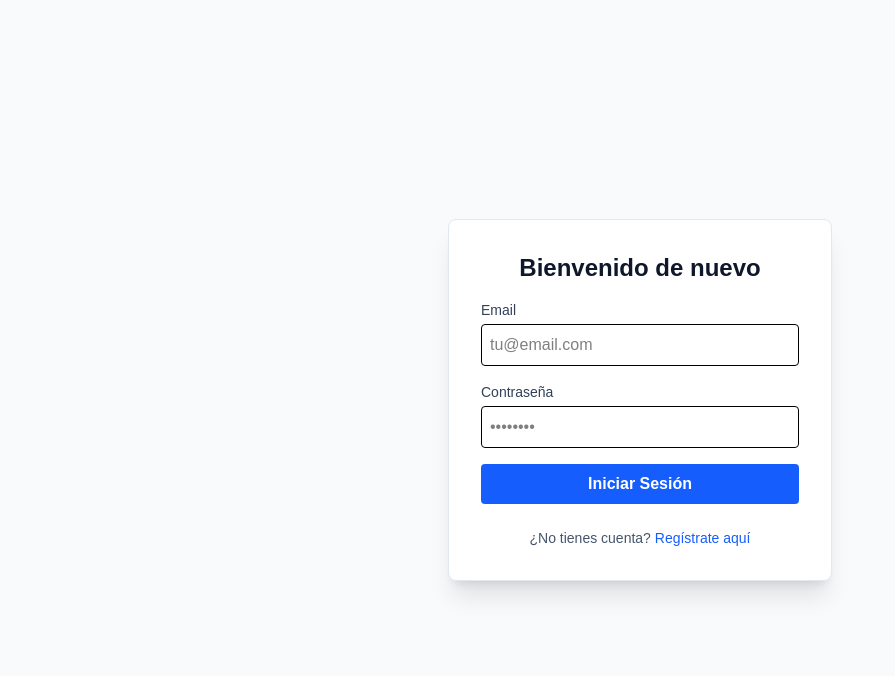
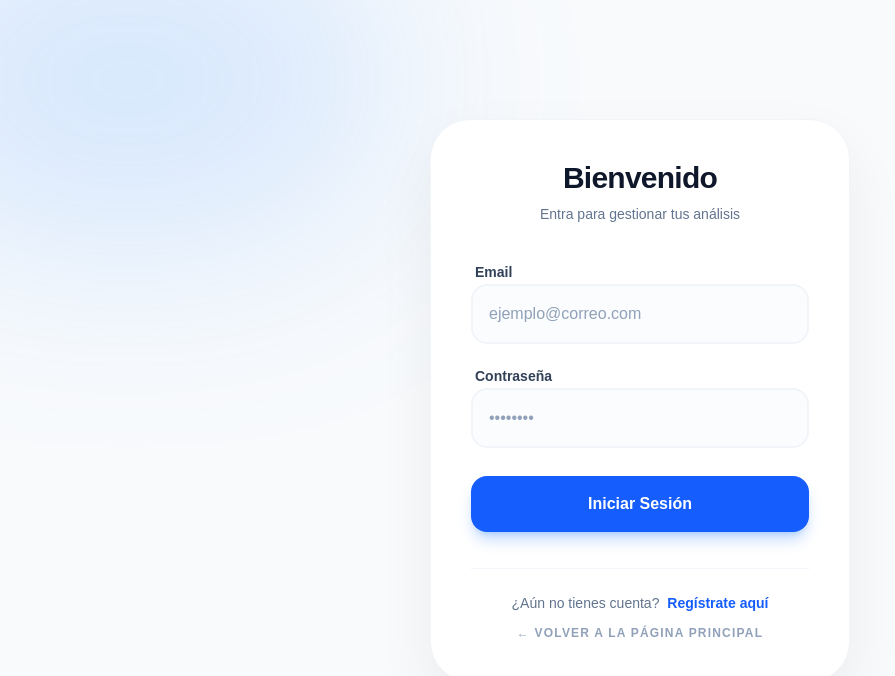
Before and after one commit to Pablo-Duenas/SmartRecruit, a Next.js app in the folder smart-recruit/: page /login in a window 1280 px wide. Shown: the top 676 px of the page, without its empty margins (0-895 px from the left). Built offline with nearby package versions, Linux system fonts and the light colour scheme; no server answers.

Commit message:
login y signup hecho

```diff
--- a/smart-recruit/app/login/page.tsx
+++ b/smart-recruit/app/login/page.tsx
@@ -9,54 +9,72 @@ export default function LoginPage() {
   const [email, setEmail] = useState("");
   const [password, setPassword] = useState("");
   const [loading, setLoading] = useState(false);
-  const [errorMsg, setErrorMsg] = useState("");
+  const [msg, setMsg] = useState({ type: "", text: "" });
   const router = useRouter();
 
   const handleLogin = async (e: React.FormEvent) => {
     e.preventDefault();
     setLoading(true);
-    setErrorMsg("");
+    setMsg({ type: "", text: "" });
 
-    const { error } = await supabase.auth.signInWithPassword({
-      email,
-      password,
-    });
+    try {
+      const { data, error } = await supabase.auth.signInWithPassword({
+        email,
+        password,
+      });
 
-    if (error) {
-      setErrorMsg("Credenciales incorrectas o usuario no encontrado.");
+      if (error) throw error;
+
+      setMsg({ type: "success", text: "Sesión iniciada correctamente" });
+
+      setTimeout(() => {
+        router.push("/");
+        router.refresh();
+      }, 800);
+
+    } catch (error: any) {
+      setMsg({
+        type: "error",
+        text: "Email o contraseña incorrectos"
+      });
       setLoading(false);
-    } else {
-      // Si todo sale bien, lo mandamos al home o dashboard
-      router.push("/");
-      router.refresh(); // Refresca para que el Navbar detecte la sesión
     }
   };
 
   return (
-    <div className="flex flex-col items-center justify-center min-h-screen bg-slate-50 p-4">
+    <div className="flex flex-col items-center justify-center min-h-screen bg-slate-50 p-6 relative overflow-hidden">
+      {/* Fondo decorativo */}
+      <div className="absolute top-[-10%] left-[-10%] w-[40%] h-[40%] bg-blue-400/20 rounded-full blur-[100px] pointer-events-none" />
+
       <form
         onSubmit={handleLogin}
-        className="bg-white p-8 rounded-lg shadow-xl w-full max-w-sm flex flex-col gap-4 border border-slate-200"
+        className="relative z-10 bg-white p-10 rounded-[2.5rem] shadow-[0_25px_60px_rgba(0,0,0,0.06)] w-full max-w-[420px] flex flex-col gap-5 border border-slate-100"
       >
-        <h1 className="text-2xl font-bold text-slate-900 text-center">Bienvenido de nuevo</h1>
 
-        <div className="flex flex-col gap-1">
-          <label className="text-sm font-medium text-slate-700">Email</label>
+
+        {/* Logo / Link Principal */}
+        <div className="text-center mb-4">
+          <h1 className="text-3xl font-black tracking-tight text-slate-900">Bienvenido</h1>
+          <p className="text-slate-500 mt-2 text-sm font-medium">Entra para gestionar tus análisis</p>
+        </div>
+
+        <div className="space-y-1.5">
+          <label className="text-sm font-bold text-slate-700 ml-1">Email</label>
           <input
             type="email"
-            placeholder="tu@email.com"
-            className="border p-2 rounded text-black outline-none focus:ring-2 focus:ring-blue-500"
+            placeholder="ejemplo@correo.com"
+            className="w-full border-2 border-slate-100 bg-slate-50/50 p-4 rounded-2xl text-black outline-none focus:border-blue-500 focus:ring-4 focus:ring-blue-500/10 transition-all placeholder:text-slate-400"
             onChange={(e) => setEmail(e.target.value)}
             required
           />
         </div>
 
-        <div className="flex flex-col gap-1">
-          <label className="text-sm font-medium text-slate-700">Contraseña</label>
+        <div className="space-y-1.5">
+          <label className="text-sm font-bold text-slate-700 ml-1">Contraseña</label>
           <input
             type="password"
             placeholder="••••••••"
-            className="border p-2 rounded text-black outline-none focus:ring-2 focus:ring-blue-500"
+            className="w-full border-2 border-slate-100 bg-slate-50/50 p-4 rounded-2xl text-black outline-none focus:border-blue-500 focus:ring-4 focus:ring-blue-500/10 transition-all placeholder:text-slate-400"
             onChange={(e) => setPassword(e.target.value)}
             required
           />
@@ -65,25 +83,36 @@ export default function LoginPage() {
         <button
           type="submit"
           disabled={loading}
-          className={`p-2 rounded font-semibold text-white transition-colors ${
-            loading ? "bg-slate-400" : "bg-blue-600 hover:bg-blue-700"
+          className={`w-full py-4 rounded-2xl font-bold text-white shadow-lg shadow-blue-500/30 transition-all active:scale-[0.97] mt-2 ${
+            loading ? "bg-slate-300" : "bg-blue-600 hover:bg-blue-700"
           }`}
         >
-          {loading ? "Entrando..." : "Iniciar Sesión"}
+          {loading ? "Verificando..." : "Iniciar Sesión"}
         </button>
 
-        {errorMsg && (
-          <p className="text-sm bg-red-50 text-red-600 p-2 rounded text-center">
-            {errorMsg}
-          </p>
+        {msg.text && (
+          <div className={`text-sm py-3 px-4 rounded-xl text-center font-bold animate-in fade-in slide-in-from-top-2 ${
+            msg.type === "error"
+              ? "bg-red-50 text-red-600 border border-red-100"
+              : "bg-blue-50 text-blue-600 border border-blue-100"
+          }`}>
+            {msg.text}
+          </div>
         )}
 
-        <p className="text-center text-sm text-slate-600 mt-2">
-          ¿No tienes cuenta?{" "}
-          <Link href="/signup" className="text-blue-600 hover:underline font-medium">
-            Regístrate aquí
+        <div className="mt-4 pt-6 border-t border-slate-100 text-center flex flex-col gap-3">
+          <p className="text-sm text-slate-500 font-medium">
+            ¿Aún no tienes cuenta?{" "}
+            <Link href="/signup" className="text-blue-600 hover:text-blue-700 font-bold ml-1">
+              Regístrate aquí
+            </Link>
+          </p>
+
+          {/* Link extra de volver al inicio en texto */}
+          <Link href="/" className="text-xs text-slate-400 hover:text-slate-600 transition-colors uppercase tracking-widest font-bold">
+            ← Volver a la página principal
           </Link>
-        </p>
+        </div>
       </form>
     </div>
   );
--- a/smart-recruit/app/signup/page.tsx
+++ b/smart-recruit/app/signup/page.tsx
@@ -1,7 +1,7 @@
 "use client";
 
 import { useState } from "react";
-import { supabase } from "@/src/lib/supabase"; // Usamos @ para evitar los ../../
+import { supabase } from "@/src/lib/supabase";
 import Link from "next/link";
 
 export default function SignUpPage() {
@@ -25,7 +25,7 @@ export default function SignUpPage() {
 
       setMsg({
         type: "success",
-        text: "¡Registro éxito! Revisa tu email para confirmar."
+        text: "¡Registro éxito! Revisa tu email para confirmar tu cuenta."
       });
     } catch (error: any) {
       setMsg({
@@ -38,30 +38,41 @@ export default function SignUpPage() {
   };
 
   return (
-    <div className="flex flex-col items-center justify-center min-h-screen bg-slate-50 p-4">
+    <div className="flex flex-col items-center justify-center min-h-screen bg-slate-50 p-6 relative overflow-hidden">
+      {/* Fondo decorativo coherente con tu landing */}
+      <div className="absolute top-[-10%] right-[-10%] w-[40%] h-[40%] bg-blue-400/20 rounded-full blur-[100px] pointer-events-none" />
+
       <form
         onSubmit={handleSignUp}
-        className="bg-white p-8 rounded-lg shadow-xl w-full max-w-sm flex flex-col gap-4 border border-slate-200"
+        className="relative z-10 bg-white p-10 rounded-[2.5rem] shadow-[0_25px_60px_rgba(0,0,0,0.06)] w-full max-w-[420px] flex flex-col gap-5 border border-slate-100"
       >
-        <h1 className="text-2xl font-bold text-slate-900 text-center">Crear Cuenta</h1>
 
-        <div className="flex flex-col gap-1">
-          <label className="text-sm font-medium text-slate-700">Email</label>
+        {/* Logo / Título */}
+        <div className="text-center mb-2">
+
+          <h1 className="text-3xl font-black tracking-tight text-slate-900">Crear Cuenta</h1>
+          <p className="text-slate-500 mt-2 text-sm font-medium">Empieza a optimizar tu CV hoy mismo</p>
+        </div>
+
+        {/* Campo: Email */}
+        <div className="space-y-1.5">
+          <label className="text-sm font-bold text-slate-700 ml-1">Email</label>
           <input
             type="email"
             placeholder="ejemplo@correo.com"
-            className="border p-2 rounded text-black focus:ring-2 focus:ring-blue-500 outline-none"
+            className="w-full border-2 border-slate-100 bg-slate-50/50 p-4 rounded-2xl text-black outline-none focus:border-blue-500 focus:ring-4 focus:ring-blue-500/10 transition-all placeholder:text-slate-400"
             onChange={(e) => setEmail(e.target.value)}
             required
           />
         </div>
 
-        <div className="flex flex-col gap-1">
-          <label className="text-sm font-medium text-slate-700">Contraseña</label>
+        {/* Campo: Password */}
+        <div className="space-y-1.5">
+          <label className="text-sm font-bold text-slate-700 ml-1">Contraseña</label>
           <input
             type="password"
             placeholder="••••••••"
-            className="border p-2 rounded text-black focus:ring-2 focus:ring-blue-500 outline-none"
+            className="w-full border-2 border-slate-100 bg-slate-50/50 p-4 rounded-2xl text-black outline-none focus:border-blue-500 focus:ring-4 focus:ring-blue-500/10 transition-all placeholder:text-slate-400"
             onChange={(e) => setPassword(e.target.value)}
             required
           />
@@ -70,27 +81,35 @@ export default function SignUpPage() {
         <button
           type="submit"
           disabled={loading}
-          className={`p-2 rounded font-semibold text-white transition-colors ${
-            loading ? "bg-slate-400 cursor-not-allowed" : "bg-blue-600 hover:bg-blue-700"
+          className={`w-full py-4 rounded-2xl font-bold text-white shadow-lg shadow-blue-500/30 transition-all active:scale-[0.97] mt-2 ${
+            loading ? "bg-slate-300" : "bg-blue-600 hover:bg-blue-700"
           }`}
         >
-          {loading ? "Registrando..." : "Registrarse"}
+          {loading ? "Creando cuenta..." : "Registrarse Ahora"}
         </button>
 
         {msg.text && (
-          <p className={`text-sm p-2 rounded text-center ${
-            msg.type === "error" ? "bg-red-50 text-red-600" : "bg-green-50 text-green-600"
+          <div className={`text-sm py-3 px-4 rounded-xl text-center font-bold animate-in fade-in slide-in-from-top-2 ${
+            msg.type === "error"
+              ? "bg-red-50 text-red-600 border border-red-100"
+              : "bg-blue-50 text-blue-600 border border-blue-100"
           }`}>
             {msg.text}
-          </p>
+          </div>
         )}
 
-        <p className="text-center text-sm text-slate-600 mt-2">
-          ¿Ya tienes cuenta?{" "}
-          <Link href="/login" className="text-blue-600 hover:underline font-medium">
-            Inicia sesión
+        <div className="mt-4 pt-6 border-t border-slate-100 text-center flex flex-col gap-3">
+          <p className="text-sm text-slate-500 font-medium">
+            ¿Ya tienes una cuenta?{" "}
+            <Link href="/login" className="text-blue-600 hover:text-blue-700 font-bold ml-1">
+              Inicia sesión
+            </Link>
+          </p>
+
+          <Link href="/" className="text-xs text-slate-400 hover:text-slate-600 transition-colors uppercase tracking-widest font-bold">
+            ← Volver al inicio
           </Link>
-        </p>
+        </div>
       </form>
     </div>
   );
```
